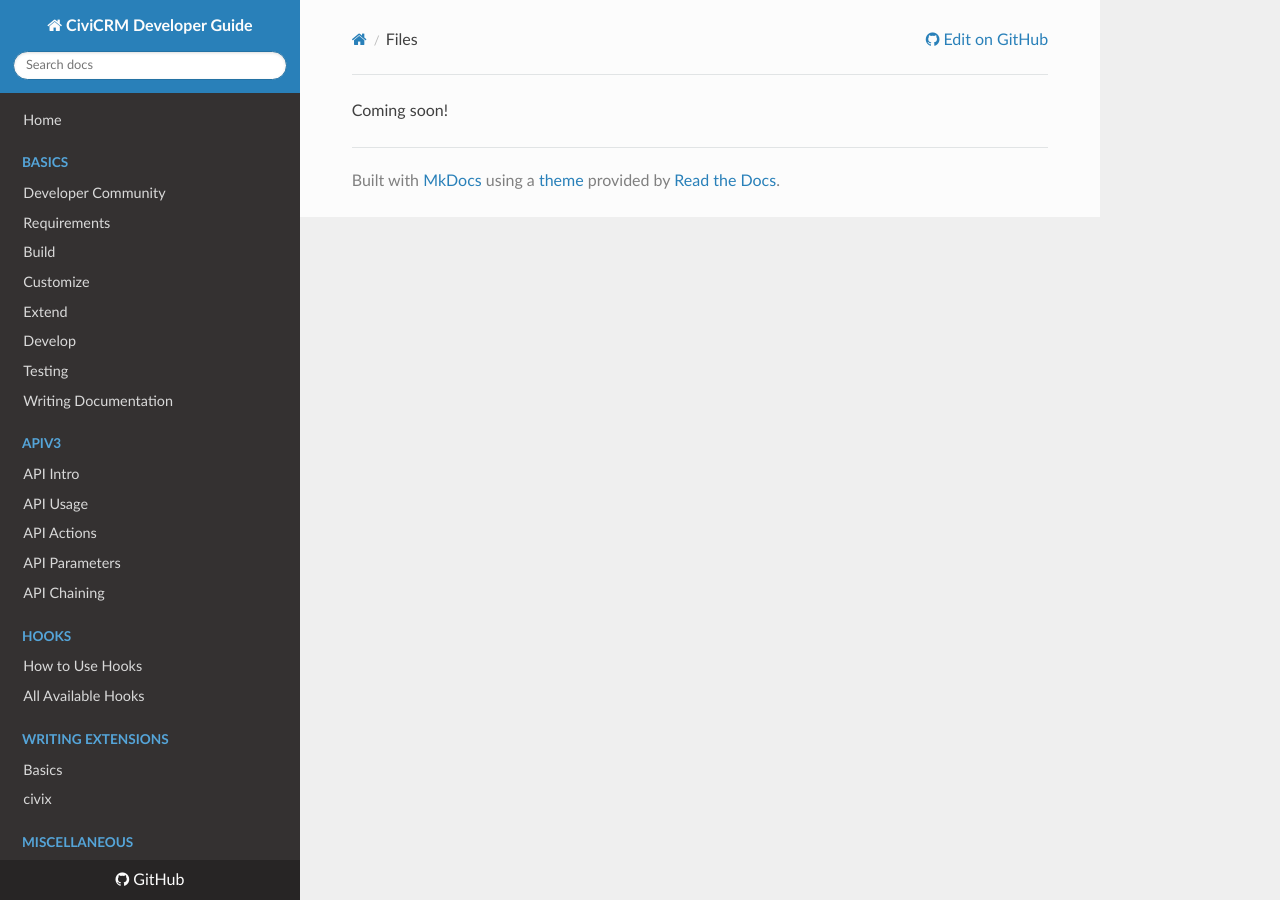
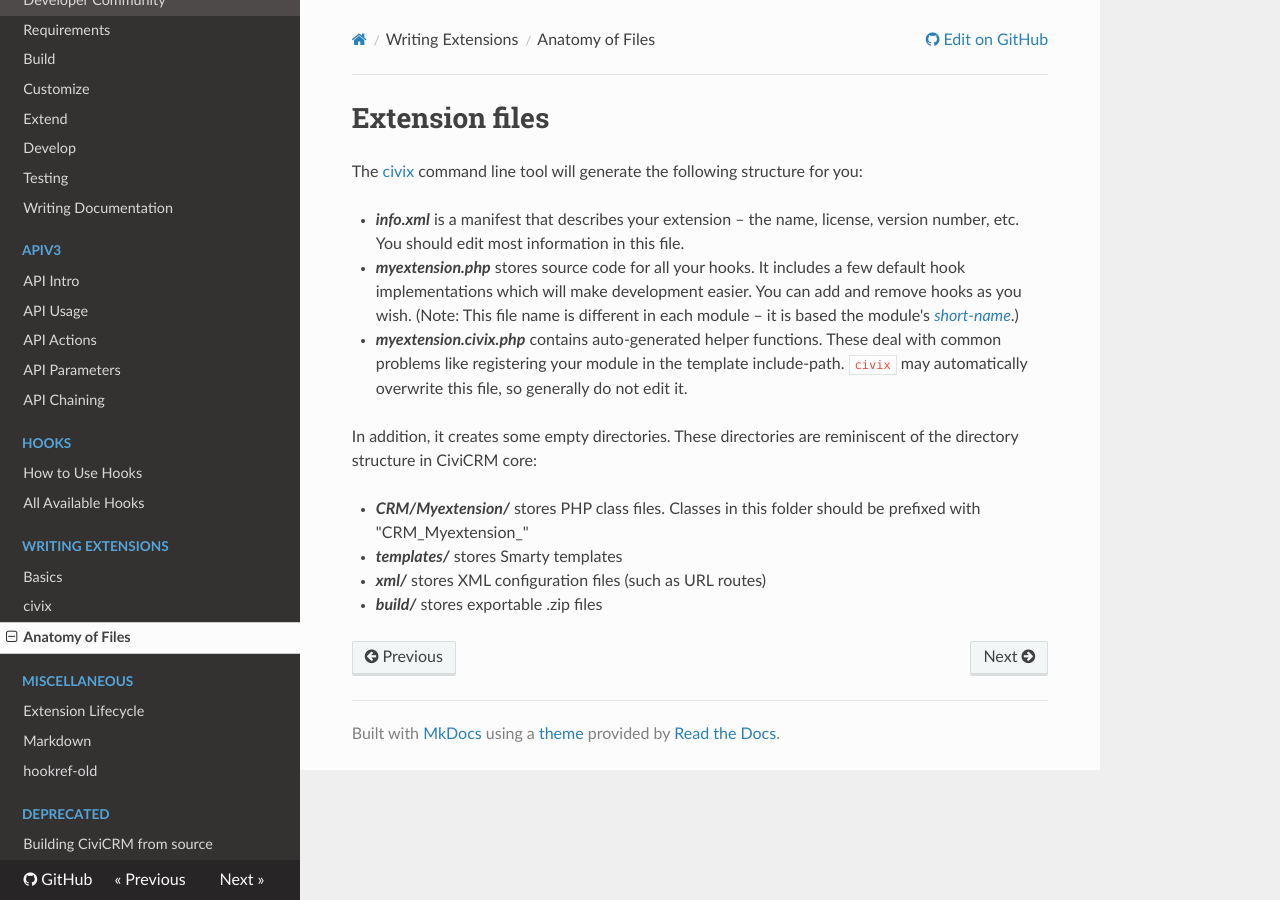
Before and after one commit to civicrm/civicrm-dev-docs, an MkDocs documentation site: the page built from docs/extensions/files.md, in a window 1280 px wide. Built offline with MkDocs 1.6.1, drawn with Linux system fonts in a browser that asks for light colours; nearby versions of some CDN libraries; old or Windows-style settings are respelled for this version of MkDocs.

Commit message:
more tidying up, stub file file

```diff
--- a/docs/extensions/files.md
+++ b/docs/extensions/files.md
@@ -1 +1,26 @@
-Coming soon!
+# Extension files
+
+The [civix](./civix) command line tool will generate the following structure
+for you:
+
+-   ***info.xml*** is a manifest that describes your extension – the
+    name, license, version number, etc. You should edit most information
+    in this file.
+-   ***myextension.php*** stores source code for all your hooks. It
+    includes a few default hook implementations which will make
+    development easier. You can add and remove hooks as you wish. (Note:
+    This file name is different in each module – it is based the
+    module's *[short-name](./basics/#extension-names)*.)
+-   ***myextension.civix.php*** contains auto-generated helper
+    functions. These deal with common problems like registering your
+    module in the template include-path. `civix` may automatically
+    overwrite this file, so generally do not edit it.
+
+In addition, it creates some empty directories. These directories are
+reminiscent of the directory structure in CiviCRM core:
+
+-   ***CRM/Myextension/*** stores PHP class files. Classes in this
+    folder should be prefixed with "CRM\_Myextension\_"
+-   ***templates/*** stores Smarty templates
+-   ***xml/*** stores XML configuration files (such as URL routes)
+-   ***build/*** stores exportable .zip files
--- a/mkdocs.yml
+++ b/mkdocs.yml
@@ -26,7 +26,7 @@ pages:
 - Writing Extensions:
   - Basics: extensions/basics.md
   - civix: extensions/civix.md
-  # - Anatomy of Files: extensions/files.md
+  - Anatomy of Files: extensions/files.md
   # - Using hooks: extensions/using-hooks.md
   # - Customizing Screens: extensions/customize-screens.md
   # - Creating Pages: Forms/extensions/create-page.md
```
Also changed, not shown: docs/extensions/basics.md (+8 -0 lines), docs/extensions/civix.md (+70 -54 lines).
